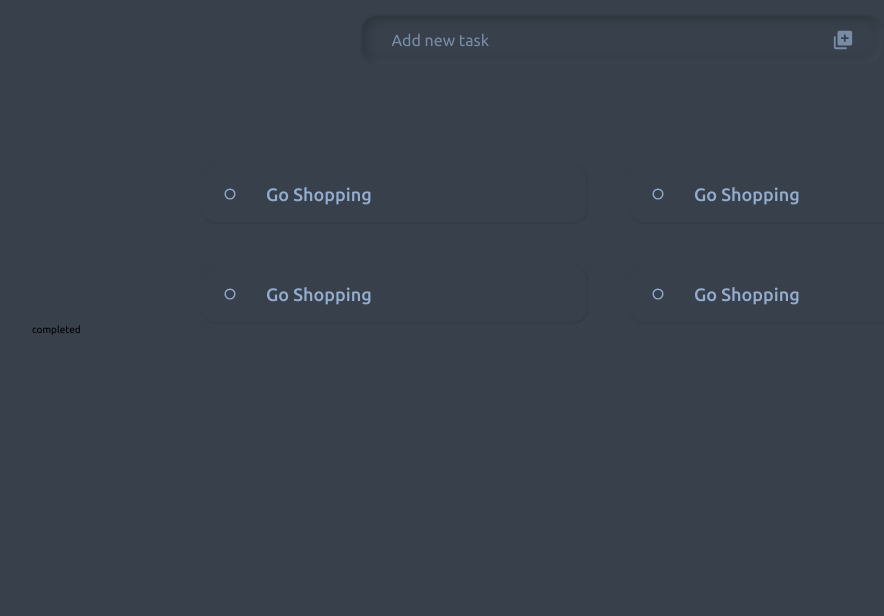
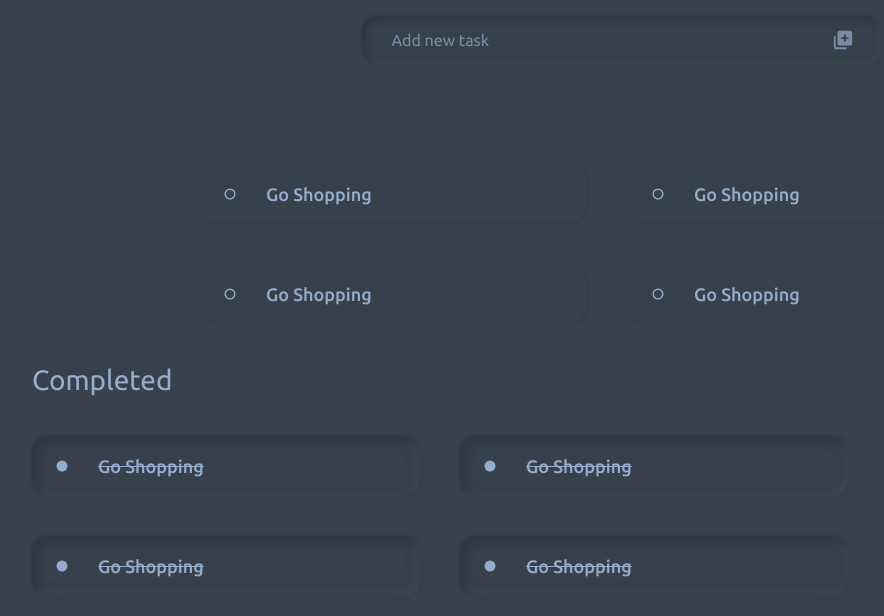
Before and after one commit to wselimzade/TodoApp, a React (Create React App) app: page / in a window 1280 px wide. Shown: the top 616 px of the page, without its empty margins (32-916 px from the left). Built offline with nearby package versions, Linux system fonts and the light colour scheme.

Commit message:
Completed component design

```diff
--- a/src/components/completed.jsx
+++ b/src/components/completed.jsx
@@ -1,7 +1,28 @@
+import "../style/completed.css"
+import { GoDotFill } from "react-icons/go"
+
 export default function Completed() {
     return (
         <div className="completed">
-            completed
+            <div className="completed-title"> Completed </div>
+            <div className="completed-tasks">
+                <div className='completed-task'>
+                    <GoDotFill className='dot' />
+                    <span className="completed-task-text"> Go Shopping </span>
+                </div>
+                <div className='completed-task'>
+                    <GoDotFill className='dot' />
+                    <span className="completed-task-text"> Go Shopping </span>
+                </div>
+                <div className='completed-task'>
+                    <GoDotFill className='dot' />
+                    <span className="completed-task-text"> Go Shopping </span>
+                </div>
+                <div className='completed-task'>
+                    <GoDotFill className='dot' />
+                    <span className="completed-task-text"> Go Shopping </span>
+                </div>
+            </div>
         </div>
     )
 }
--- a/src/style/completed.css
+++ b/src/style/completed.css
@@ -0,0 +1,47 @@
+.completed {
+    margin-top: 4rem;
+}
+
+.completed-title {
+    color: #94ADCF;
+    font-family: Ubuntu;
+    font-size: 2.8rem;
+    font-style: normal;
+    font-weight: 400;
+    line-height: normal;
+    margin-bottom: 4rem;
+}
+
+.completed-tasks {
+    display: flex;
+    /* justify-content: center; */
+    gap: 4rem;
+    flex-wrap: wrap;
+}
+
+.completed-task {
+    display: flex;
+    align-items: center;
+    /* justify-content: center; */
+    width: 35rem;
+    padding: 1.9rem;
+    flex-shrink: 0;
+    border-radius: 16px;
+    background: #38404B;
+    box-shadow: 5px 5px 13px 0px rgba(48, 54, 64, 0.90) inset, -5px -5px 10px 0px rgba(64, 74, 86, 0.90) inset, 5px -5px 10px 0px rgba(48, 54, 64, 0.20) inset, -5px 5px 10px 0px rgba(48, 54, 64, 0.20) inset, -1px -1px 2px 0px rgba(48, 54, 64, 0.50), 1px 1px 2px 0px rgba(64, 74, 86, 0.30);
+    color: #94ADCF;
+}
+
+.completed-task-text {
+    font-family: Ubuntu;
+    font-size: 1.8rem;
+    font-style: normal;
+    font-weight: 500;
+    line-height: normal;
+    text-decoration-line: line-through;
+}
+
+.dot {
+    margin-right: 2.5rem;
+    font-size: 2.2rem;
+}
```
